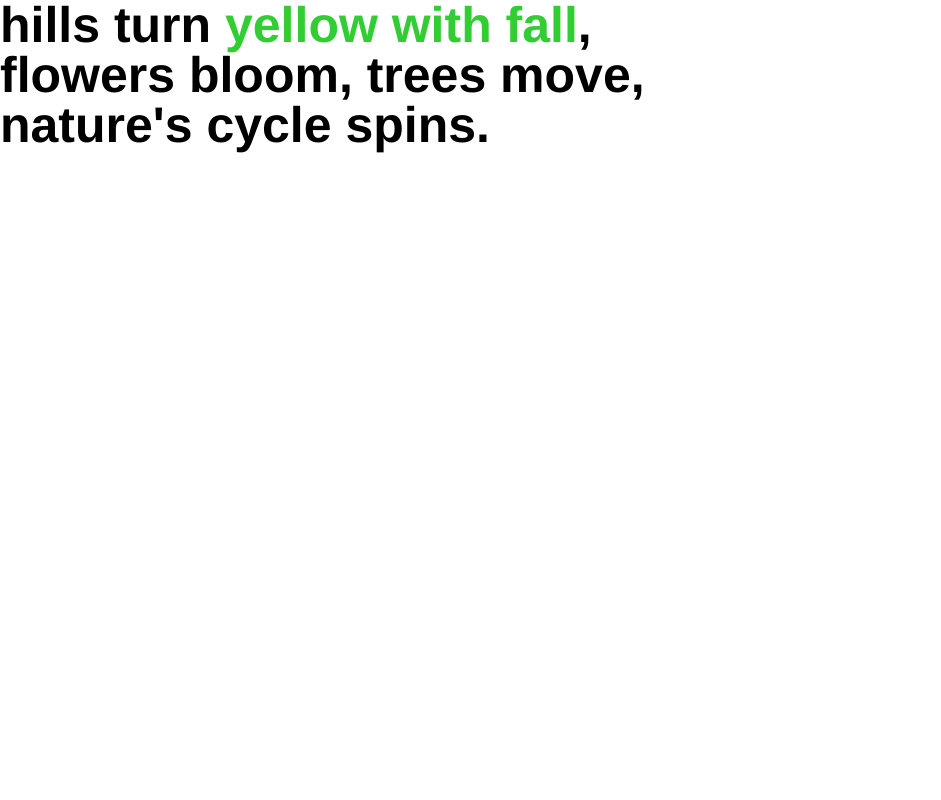
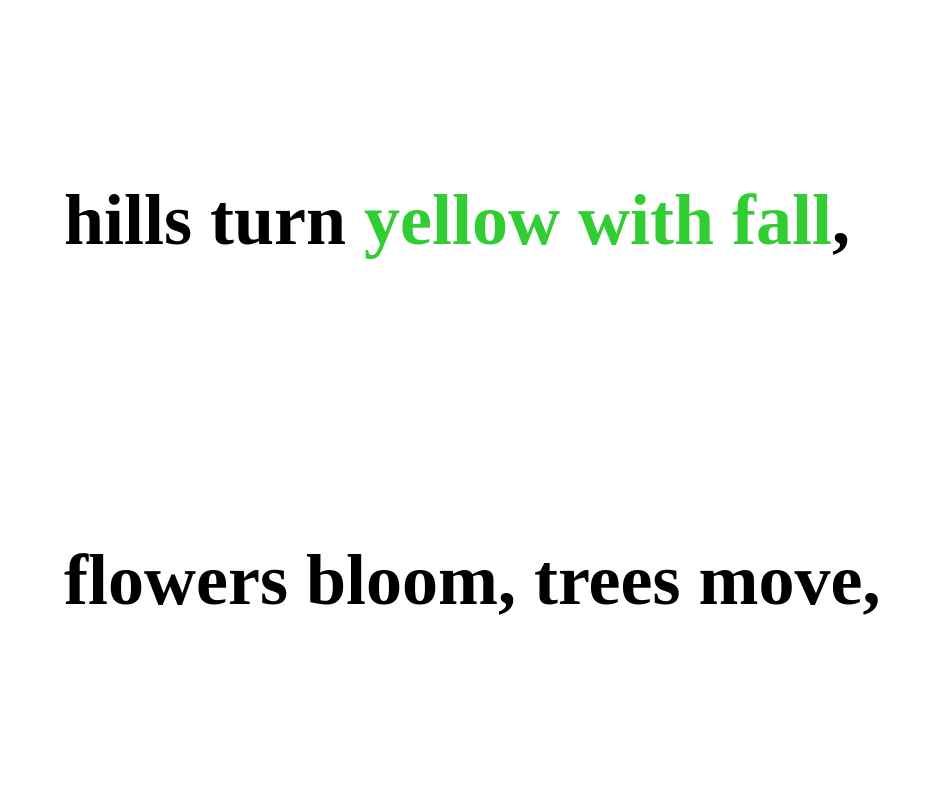
Before and after one commit to mfa-maria/interactive-1, a plain HTML site: page haiku/index.html in a window 1280 px wide. Shown: the top 800 px of the page, without its empty margins (0-941 px from the left). Drawn offline with Linux system fonts and the light colour scheme.

Commit message:
updates on home and hakiu

```diff
--- a/haiku/style.css
+++ b/haiku/style.css
@@ -51,10 +51,13 @@ table {
 /*start of my own code*/
 
 body{
-	font-size:50px;
-	font-family: helvetica;
+	margin-left: 5vw;
+	margin-top: 5vh;
+	font-size:72px;
+	font-family: Times New Roman;
 	height: 10vh;
 	font-weight:bold;
+	line-height: 5em;
 }
 
 #haiku{
--- a/myhome/style.css
+++ b/myhome/style.css
@@ -158,6 +158,11 @@ p{
 
 }
 
+br{
+	font-size: 16px;
+
+}
+
 //*#line-leaves{
 	width: 515px;
 	height:85px;
```
Also changed, not shown: myhome/index.html (+1 -1 lines), myhome/mycollectionofshortstories.html (+1 -1 lines), 1 other file.
